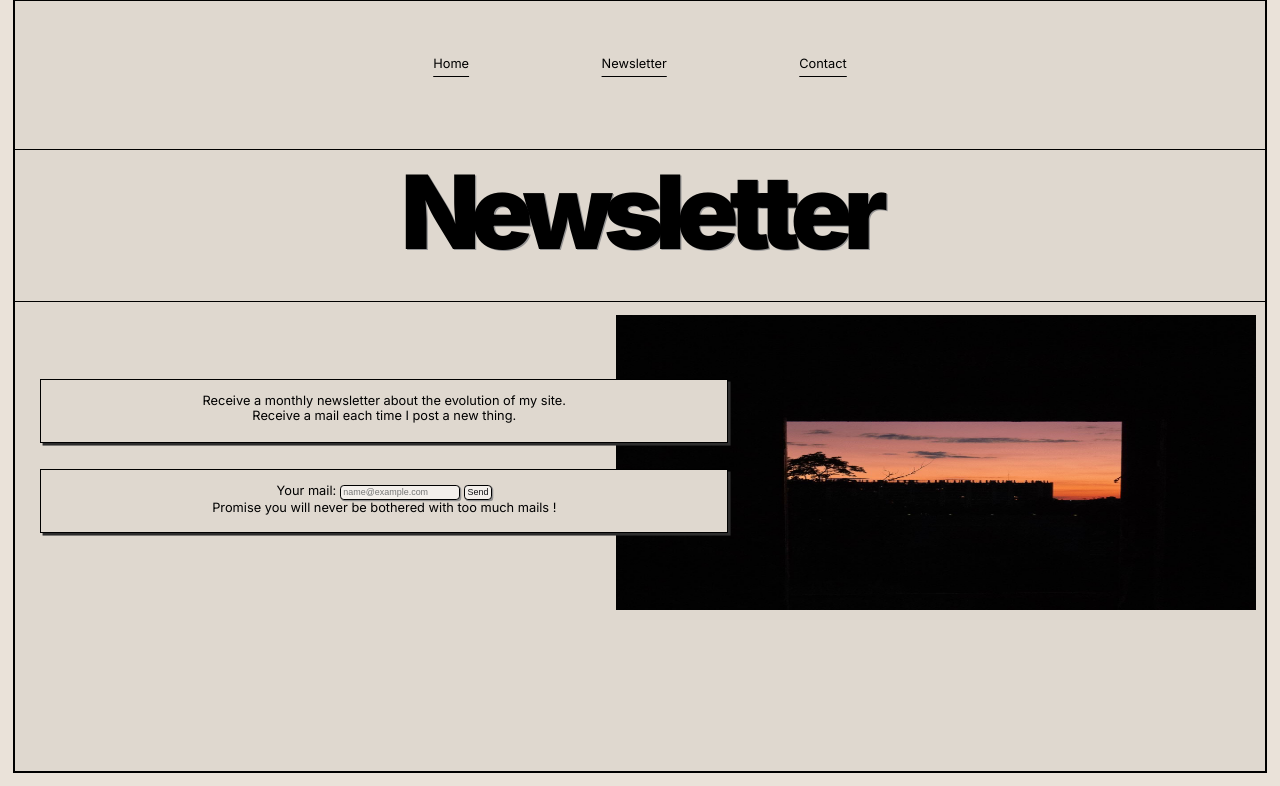
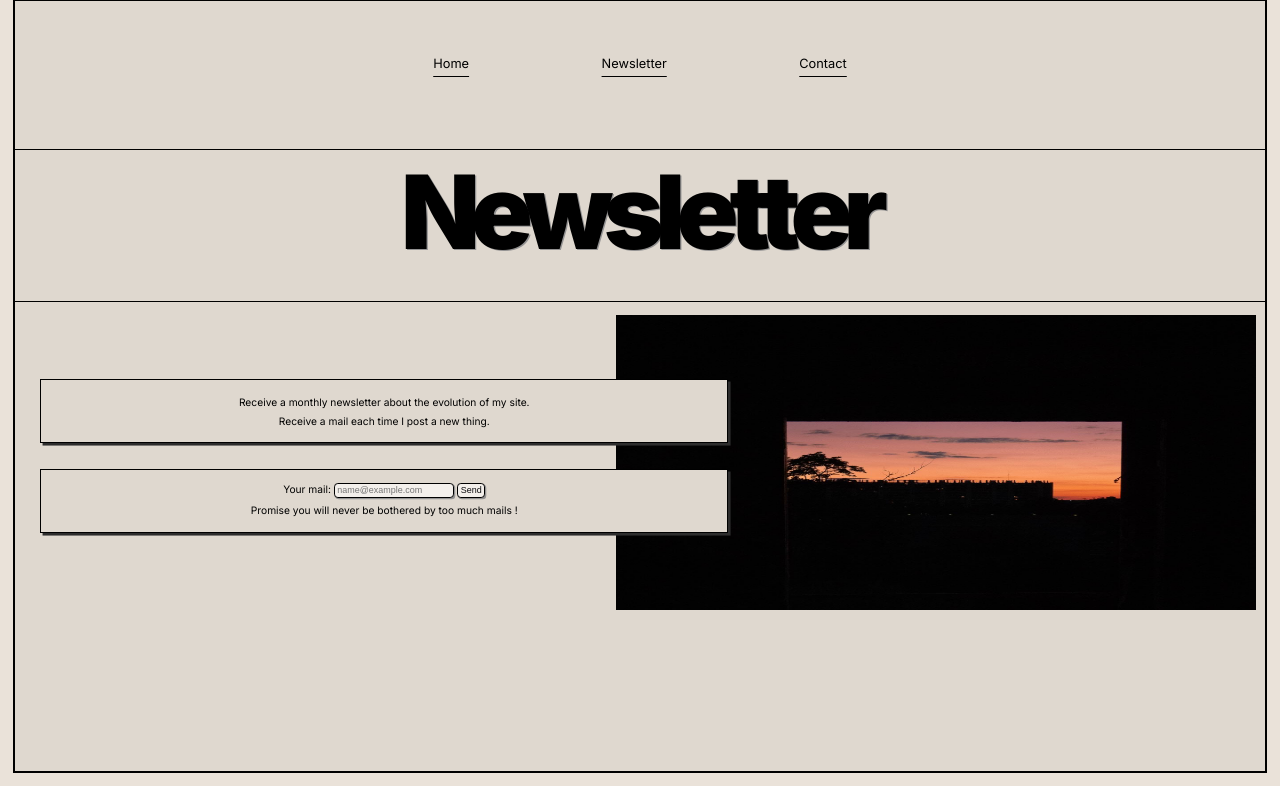
Before and after one commit to glevergeois/Omega, a PHP site: page /php/newsletter.php in a window 1280 px wide. Shown: the part 14-800 px from the top of the page. Run offline with PHP 8.4, Linux system fonts and the light colour scheme; style sheets or scripts are compiled from the project's sources.

Commit message:
retouches css

```diff
--- a/css/newsletter.scss
+++ b/css/newsletter.scss
@@ -63,6 +63,7 @@ input{
     border-color: #000000;
     padding-left: .2vw;
     box-shadow: .1vw .1vw rgb(147, 146, 146);
+    margin-bottom: .5vw;
 
 }
 
@@ -119,9 +120,10 @@ button:hover{
         border: .15vw solid black;
         z-index: 1;
         box-shadow: .2vw .2vw rgb(45, 45, 45);
-        font-size: 1vw;
+        font-size: .8vw;
         text-align: center;
         padding-top: 1vw;
+        line-height: 1.5vw;
     }
 
     .rectangle_item_2{
@@ -134,7 +136,7 @@ button:hover{
         border: .15vw solid black;
         z-index: 1;
         box-shadow: .2vw .2vw rgb(45, 45, 45);
-        font-size: 1vw;
+        font-size: .8vw;
         text-align: center;
         padding-top: 1vw;
     }
--- a/php/newsletter.php
+++ b/php/newsletter.php
@@ -28,7 +28,7 @@
             <label for="mail">Your mail:</label>
             <input type="text" name="mail" action="" placeholder="name@example.com"></input>
             <button type="button" name="button" action="POST">Send</button>
-            <p>Promise you will never be bothered with too much mails !</p>
+            <p>Promise you will never be bothered by too much mails !</p>
             </div>
         </div>
         <div class="item">
```
